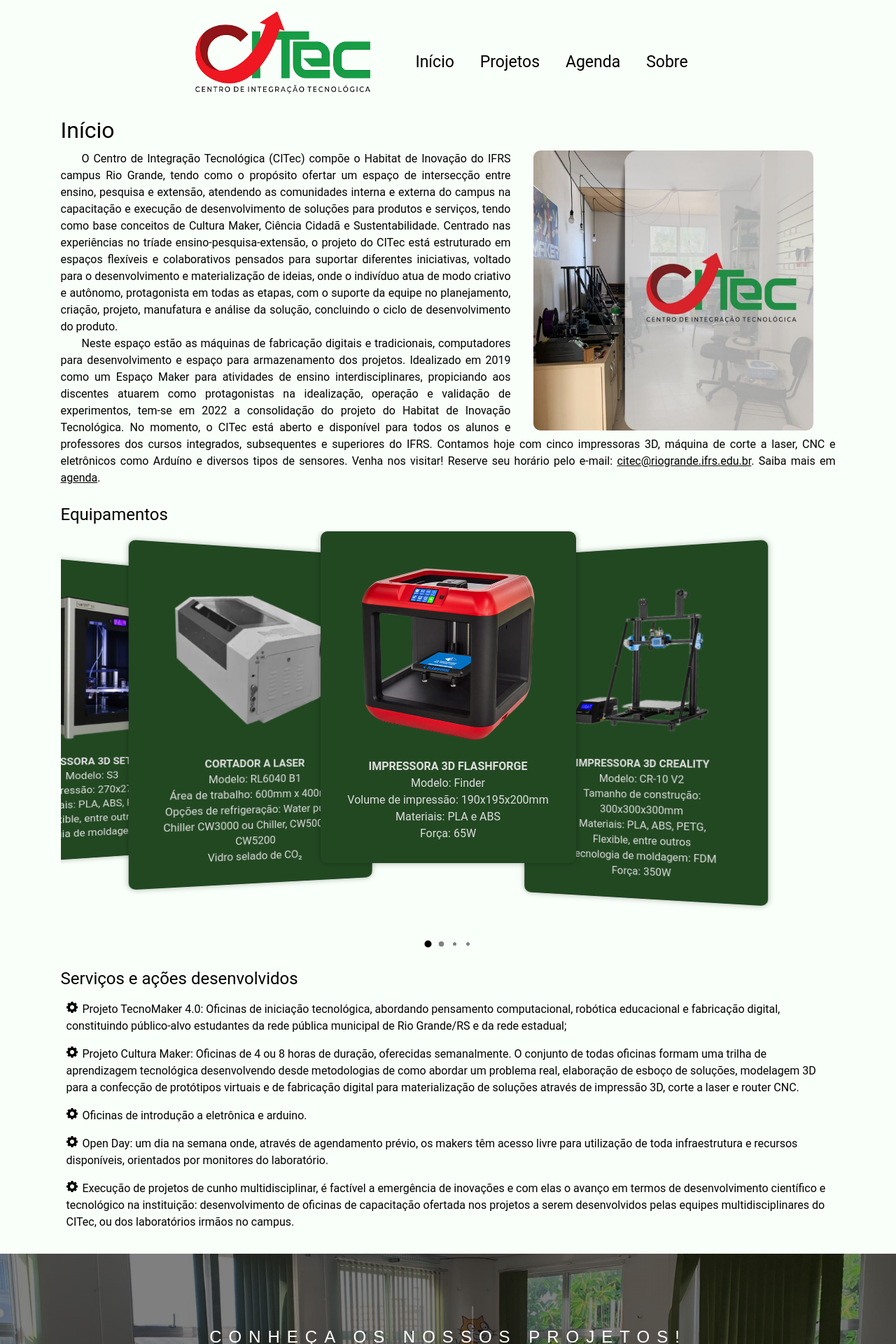
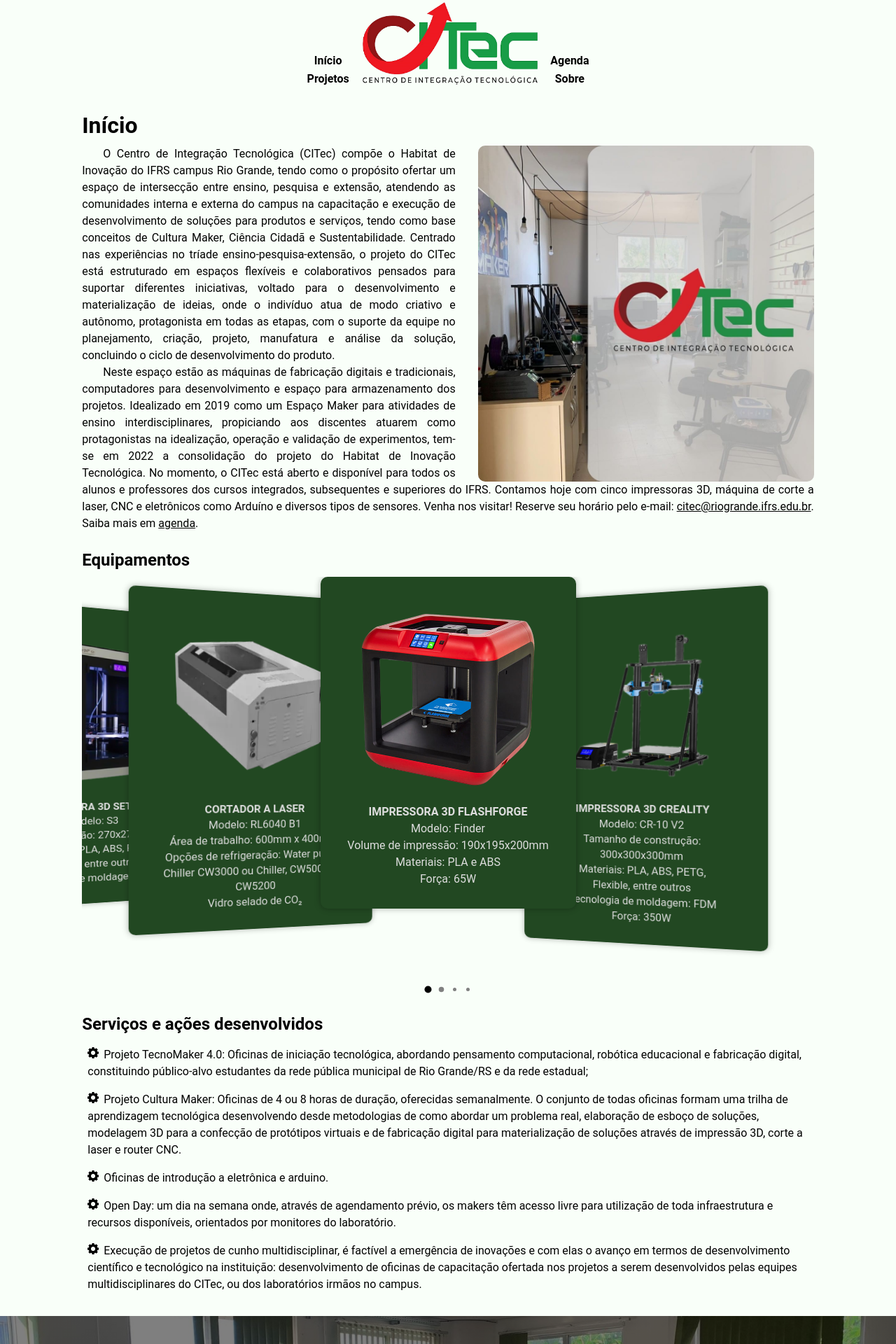
Before and after one commit to juanmadeira/citecifrs, a PHP site: page /oldVersion/index.html in a window 1280 px wide. Shown: the top 1920 px of the page at 70% size. Run offline with PHP 8.4, Linux system fonts and the light colour scheme.

Commit message:
oldVersion

```diff
--- a/oldVersion/css/index.css
+++ b/oldVersion/css/index.css
@@ -1,7 +1,7 @@
 @import url('./style.css');
 
 .inicio img {
-	width: 25em;
+	width: 30em;
 }
 
 .culturamaker .box-button,
--- a/oldVersion/css/style.css
+++ b/oldVersion/css/style.css
@@ -46,13 +46,8 @@ li {
     list-style-position: inside;
     line-height: 1.5rem;
     padding: 0.5rem;
+
 }
-
-img {
-    max-width: 100%;
-    max-height: 100%;
-}
-
 
 /* hover effect */
 .hover-u {
@@ -81,7 +76,7 @@ img {
 /* classes para facilitar estilização */
 .right {
     float: right;
-    margin: 0 2em;
+    margin: 0 0 0 2em;
 }
 
 .left {
@@ -106,34 +101,36 @@ img {
 
 /* header */
 header {
+    width: 100%;
     height: 100px;
-    padding: 1em;
+    margin: 25px auto auto auto;
     display: flex;
-    justify-content: space-around;
+    justify-content: center;
     order: 0;
 }
 
 header img {
     width: 250px;
+    align-self: center;
+    margin: auto 0.75vh;
     order: 0;
 }
 
 .header-link {
     display: block;
+    font-weight: bold;
     margin: 0.2em 0.8em;
     text-decoration: none;
 }
 
 /* menu */
-.desktop-menu, .header-right {
+.desktop-menu {
+    width: auto;
     display: flex;
-    flex-flow: row wrap;
+    flex-flow: column wrap;
+    justify-content: flex-end;
+    align-content: center;
     align-items: center;
-    font-size: 1.2em;
-}
-
-.header-right {
-    margin: 1em 0 0 2em;
 }
 
 .mobile-menu {
@@ -147,7 +144,7 @@ header img {
     left: 0;
 }
 
-.menu .active {
+.menu.active {
     display: flex;
     flex-direction: column;
     left: 0;
@@ -241,19 +238,50 @@ header img {
 }
 
 .container {
-    width: 90%;
+    width: 85%;
 }
 
 .container p {
     text-align: justify;
 }
 
-h1, h2 {
-    font-weight: normal;
+h1,
+h2 {
     margin: 10px 0px;
 }
 
 /* caixa saiba mais */
+.box {
+    position: relative;
+    display: flex;
+    flex-flow: column;
+    justify-content: space-evenly;
+    align-items: center;
+    border-radius: 25px;
+    width: 428px;
+    height: 300px;
+    color: #fff;
+    background-color: var(--box-color);
+    box-shadow: 0 3px 1px 0 rgba(0, 0, 0, 0.12);
+    transition: .3s;
+}
+
+.box:hover {
+    box-shadow: 8px 8px var(--box-hover-color);
+    transition: .3s;
+}
+
+.box p {
+    margin: 0 30px 0 30px;
+    text-align: justify;
+    font-size: 1.25em;
+}
+
+.box-title {
+    font-weight: bolder;
+    font-size: 2.25em;
+}
+
 .box-button {
     display: inline-block;
     border-radius: 20px;
@@ -299,12 +327,13 @@ footer a:hover {
     color:  var(--footer-a-hover-color);
 }
 
-.footer-left, .footer-right {
+.footer-left,
+.footer-right {
 	display: inline-block;
 	vertical-align: top;
 }
 
-footer img  {
+footer img{
     width: 150px;
 }
 
@@ -368,12 +397,13 @@ footer img  {
 /* media queries */
 @media (max-width: 971px) {
     header {
-        flex-flow: row nowrap;
+        flex-flow: row;
         justify-content: space-around;
+        margin: 0;
     }
 
     header img {
-        max-width: 80%;
+        max-width: 75%;
     }
 
     .header-link {
@@ -389,11 +419,12 @@ footer img  {
         align-items: flex-start;
     }
 
-    footer {
+    footer{
 		font: bold 14px sans-serif;
 	}
 
-	.footer-left, .footer-right {
+	.footer-left,
+	.footer-right{
 		display: block;
 		width: 100%;
 		margin-bottom: 40px;
@@ -402,7 +433,9 @@ footer img  {
 }
 
 @media (orientation: portrait), (max-width: 480px) {
-    .right, .left, .center {
+    .right,
+    .left,
+    .center {
         display: block;
         margin-right: auto;
         margin-left: auto;
--- a/oldVersion/index.html
+++ b/oldVersion/index.html
@@ -16,31 +16,7 @@
     </head>
     <body>
         <div class="wrapper">
-            <header>
-                <div class="desktop-menu">
-                    <a href="./" class="hover-u"><img src="./img/logo.png" alt="CITec - IFRS Logo"></a>
-                    <div class="header-right">
-                        <a href="./index.html" class="header-link hover-u">Início</a>
-                        <a href="./projetos.html" class="header-link hover-u">Projetos</a>
-                        <a href="./agenda.html" class="header-link hover-u">Agenda</a>
-                        <a href="./sobre.html" class="header-link hover-u">Sobre</a>
-                    </div>
-                </div>
-                <div class="mobile-menu">
-                    <a href="./"><img src="./img/logo.png" alt="CITec - IFRS Logo"></a>
-                    <div class="nav-icon" onclick="showMenu()">
-                        <span></span>
-                        <span></span>
-                        <span></span>
-                    </div>
-                    <ul class="menu">
-                        <li class="list"><a href="./index.html" class="header-link hover-u">Início</a></li>
-                        <li class="list"><a href="./projetos.html" class="header-link hover-u">Projetos</a></li>
-                        <li class="list"><a href="./agenda" class="header-link hover-u">Agenda</a></li>
-                        <li class="list"><a href="./sobre.html" class="header-link hover-u">Sobre</a></li>
-                    </ul>
-                </div>
-            </header>
+            <header></header>
             <!-- conteúdo principal da página -->
             <div class="content">
                 <div class="container inicio">
```
Also changed, not shown: oldVersion/script/script.js (+2 -2 lines).
